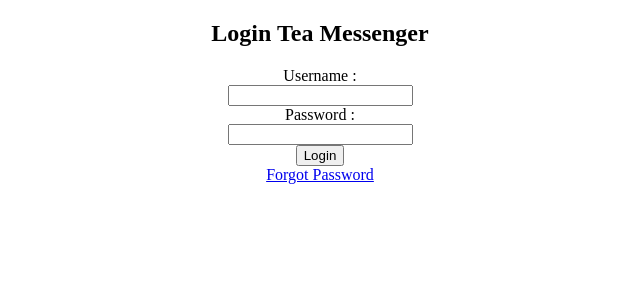
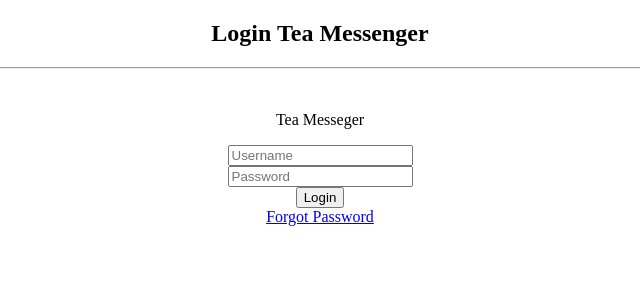
Before and after one commit to TeaInside/Tea-Messenger-Web, a PHP site: template app/Views/login.php in a window 1280 px wide. Shown: the top 300 px of the page, without its empty margins (320-960 px from the left). Run offline with PHP 8.4, Linux system fonts and the light colour scheme; the template is opened without the code that fills it, so the values that code supplies are empty.

Commit message:
tampilan login version 1.0 by icetea Team

```diff
--- a/app/Views/login.php
+++ b/app/Views/login.php
@@ -3,29 +3,39 @@
 <head>
 	<title>Tea Messenger - Login</title>
 	<script type="text/javascript" src="<?php print js("register"); ?>"></script>
+    <link rel="stylesheet" href="<?php print css("bootstrap"); ?>">
 	<link rel="stylesheet" type="text/css" href="<?php print css("login"); ?>">
 </head>
 <body>
 <center>
-	<div class="fcg">
-		<div class="hd">
-			<h2>Login Tea Messenger</h2>
+	<div class="container">
+		<div class="row">
+            <div class="col-sm-6 col-md-4 col-md-offset-4">
+			   <h2 class="login-tile">Login Tea Messenger</h2>
+               <hr>
+               <div class="login-wall">
+                  <div class="col-md-12">
+                     <img class="profile-img" src="<?php print img("logo-ice-tea"); ?>" alt="">
+                     <p class="ice-tea">Tea Messeger</p>
                   </div>
-		<form method="post" action="javascript:void(0);" id="fr">
-			<div class="icg">
-				<div class="wdg">Username :</div>
-				<div><input type="text" name="username" id="username"></div>
+                  <div class="col-md-5">
                   </div>
-			<div class="icg">
-				<div class="wdg">Password :</div>
-				<div><input type="text" name="username" id="password"></div>
+                  <form method="post" action="javascript:void(0);" id="form-login" class="form-horizontal form-signin">
+			         <div class="form-group">
+				        <input type="text" name="username" id="username" class="form-control" placeholder="Username">
 			         </div>
-			<div class="icg">
+			         <div class="form-group">
+				        <input type="text" name="username" id="password" class="form-control" placeholder="Password">
+			         </div>
+			         <div class="form-group">
 				        <div id="csrf_field"></div>
-				<div><input type="submit" name="submit" value="Login"></div>
+				        <input type="submit" name="submit" value="Login" class="btn btn-lg btn-primary btn-block">
 			         </div>
 			         <a href="/forgot-password">Forgot Password</a>
 		          </form>
+               </div>
+            </div>
+		</div>
    </div>
 </center>
 <script type="text/javascript">
--- a/src/sys.vendor/helpers/assets.php
+++ b/src/sys.vendor/helpers/assets.php
@@ -9,3 +9,8 @@ function css($filename)
 {
     return ASSETS_URL."/css/".trim($filename, "/").".css";
 }
+
+function img($filename)
+{
+    return ASSETS_URL."/img/".trim($filename, "/").".png";
+}
```
Also changed, not shown: public/assets/css/login.css, public/assets/img/logo-ice-tea.png (added), 1 other file. Lines whose indentation alone changed are shown as unchanged.
